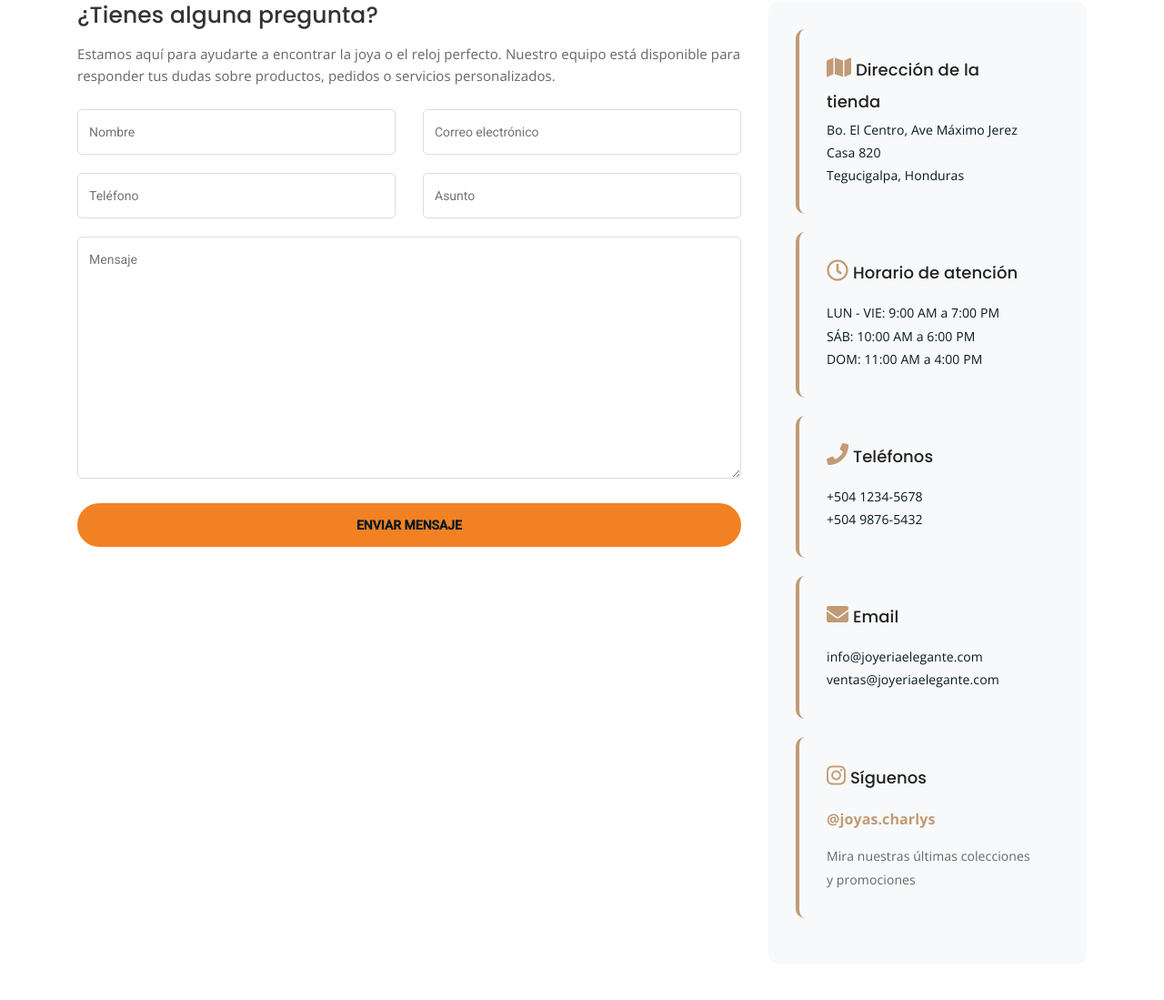
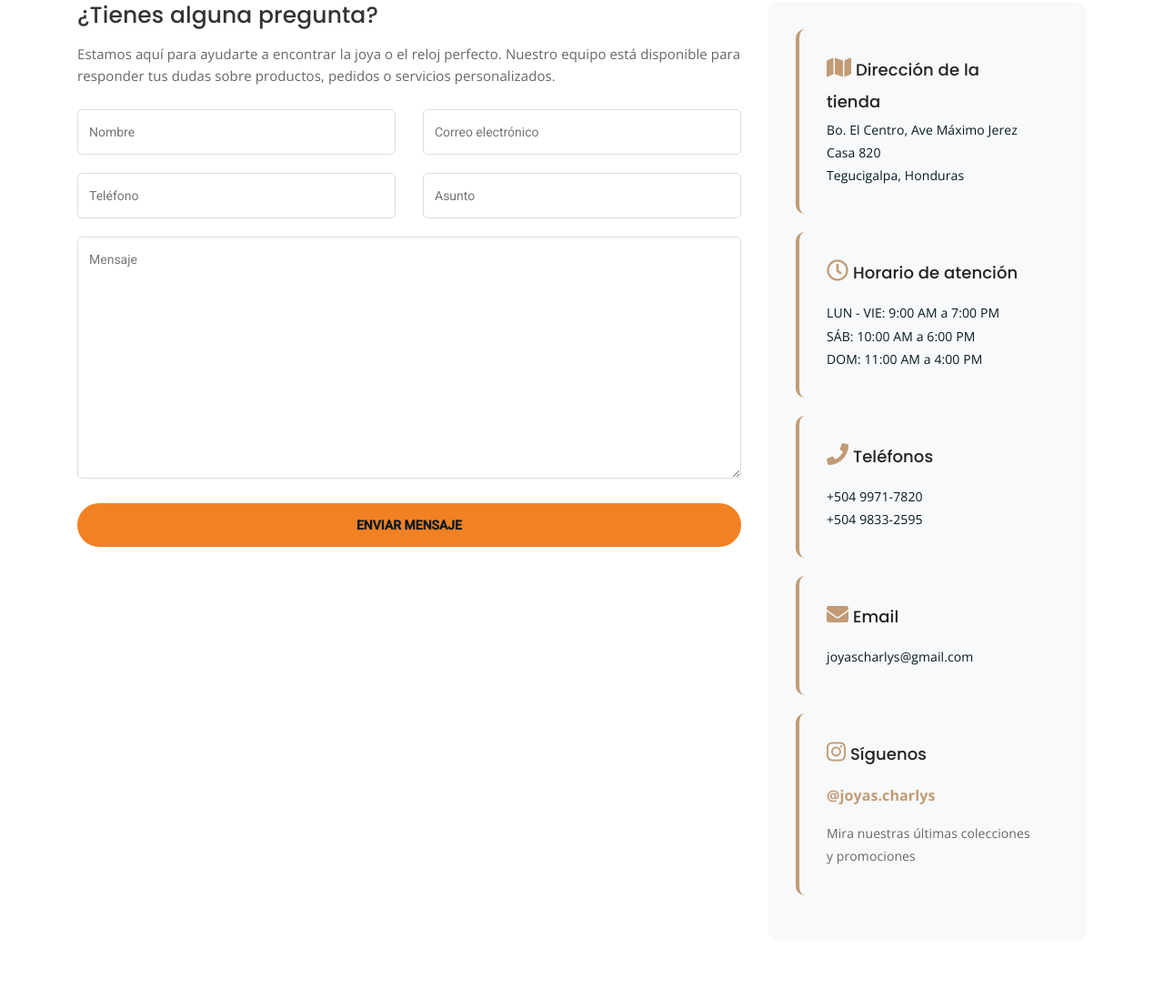
Before and after one commit to AdrianJMendez/Joyeria_PHP, a PHP site: page /contact.php in a window 1280 px wide. Shown: the part 603-1702 px from the top of the page at 91% size. Run offline with PHP 8.4, Linux system fonts and the light colour scheme.

Commit message:
small fix

```diff
--- a/contact.php
+++ b/contact.php
@@ -186,11 +186,11 @@
 						</div>
 						<div class="contact-info-box">
 							<h4><i class="fas fa-phone"></i> Teléfonos</h4>
-							<p>+504 1234-5678<br>+504 9876-5432</p>
+							<p>+504 9971-7820<br>+504 9833-2595</p>
 						</div>
 						<div class="contact-info-box">
 							<h4><i class="fas fa-envelope"></i> Email</h4>
-							<p>info@joyeriaelegante.com<br>ventas@joyeriaelegante.com</p>
+							<p>joyascharlys@gmail.com</p>
 						</div>
 						<div class="contact-info-box">
 							<h4><i class="fab fa-instagram"></i> Síguenos</h4>
```
